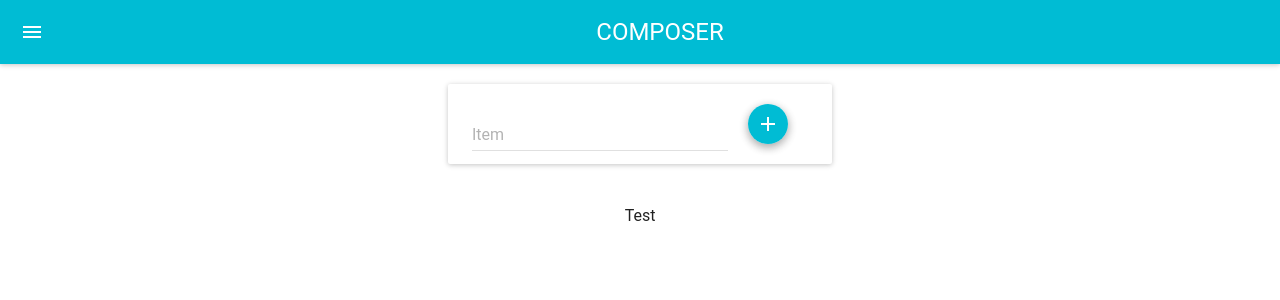
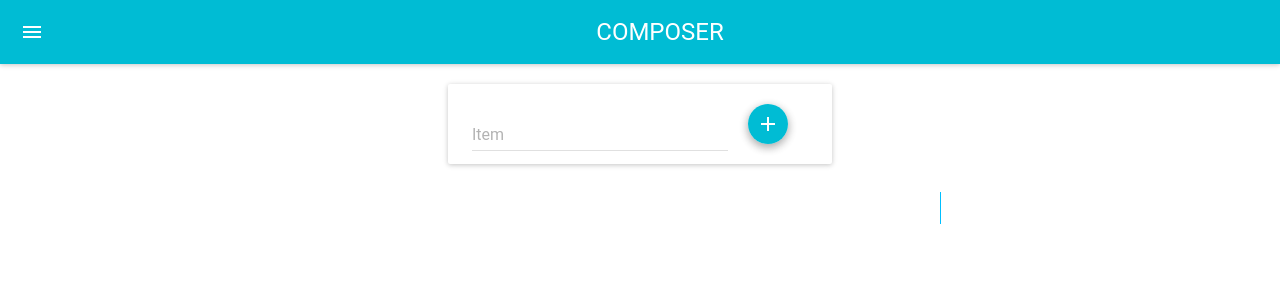
Before and after one commit to bieuly/composer, a React (Create React App) app in the folder composer/: page / in a window 1280 px wide. Both pictures are taken after a click on the button 768 px from the left and 124 px from the top of the page. Shown: the top 300 px of the page. Built offline with nearby package versions, Linux system fonts and the light colour scheme.

Commit message:
Added feature to populate list

```diff
--- a/composer/src/App.js
+++ b/composer/src/App.js
@@ -2,24 +2,23 @@ import React, { Component } from 'react';
 import './App.css';
 import AppBar from 'material-ui/AppBar';
 import MuiThemeProvider from 'material-ui/styles/MuiThemeProvider';
-import TextField from 'material-ui/TextField';
-import Paper from 'material-ui/Paper';
 import {List, ListItem} from 'material-ui/List';
-import FloatingActionButton from 'material-ui/FloatingActionButton';
-import ContentAdd from 'material-ui/svg-icons/content/add';
 import TextButtonComponent from './components/TextButtonComponent';
 
-const mainCardStyle = {
-  height: '50%',
-  width: '30%',
-  margin: 20,
-  textAlign: 'center',
-  display: 'inline-block',
-};
+const listStyle = {
+	width: 300,
+	position: "absolute",
+	right: 40,
+}
 
-const buttonStyle = {
-  margin: 20,
-};
+const listItemStyle = {
+	borderLeftWidth: '1px',
+	borderTopWidth: '0px',
+	borderRightWidth: '0px',
+	borderBottomWidth: '0px',
+	borderStyle: 'solid',
+	borderColor: '#00BFFF'
+}
 
 class App extends Component {
 
@@ -36,14 +35,24 @@ constructor(props) {
 	this.setState({ entries: newList })
  }
 
+ removeEntry(evt) {
+ 	var index = this.state.indexOf(evt);
+ 	if (index > -1) {
+    	var newEntries = this.state.entries.splice(index, 1);
+    	this.setState({entries: newEntries})
+	}
+ }
+
   render() {
     return (
       <div className="App">
       <MuiThemeProvider>
       <AppBar title="COMPOSER"/>
       	<TextButtonComponent addItem={this.addEntry.bind(this)} />
-	    <List>
-	    	<ListItem primaryText="Test"/>
+	    <List style={listStyle}>
+	    	{this.state.entries.map(function(item, i) {
+     			return <ListItem primaryText={item} style={listItemStyle}/>
+   			})}
 	    </List>
 	  </MuiThemeProvider>
 
--- a/composer/src/components/TextButtonComponent.js
+++ b/composer/src/components/TextButtonComponent.js
@@ -1,9 +1,6 @@
 import React, { Component } from 'react';
-import AppBar from 'material-ui/AppBar';
-import MuiThemeProvider from 'material-ui/styles/MuiThemeProvider';
 import TextField from 'material-ui/TextField';
 import Paper from 'material-ui/Paper';
-import {List, ListItem} from 'material-ui/List';
 import FloatingActionButton from 'material-ui/FloatingActionButton';
 import ContentAdd from 'material-ui/svg-icons/content/add';
 
```
